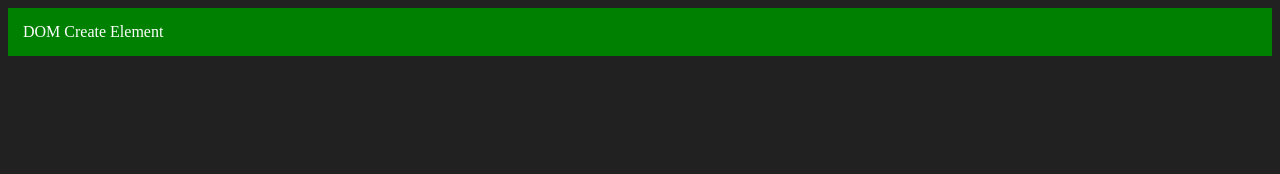
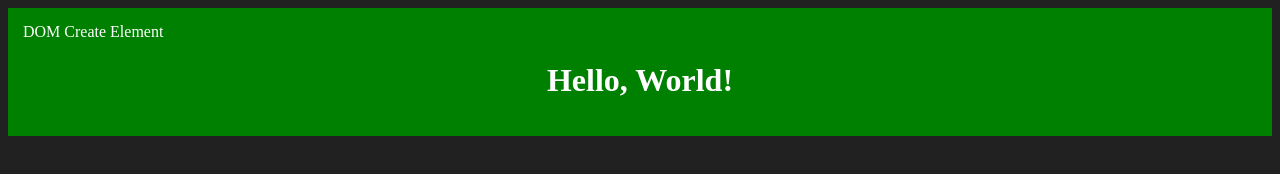
Before and after one commit to Sxhil296/javaScript, a plain HTML site: page dom/three.html in a window 1280 px wide. Drawn offline with Linux system fonts and the light colour scheme.

Commit message:
createElement and appendChild

```diff
--- a/dom/three.html
+++ b/dom/three.html
@@ -22,9 +22,13 @@
     divEl.style.backgroundColor = "green";
     divEl.style.padding = "15px";
     // divEl.innerText = "DOM Create Element"
-    const addText = document.createTextNode("DOM Create Element")
-    divEl.appendChild(addText)
-    document.body.appendChild(divEl)
-
+    const addText = document.createTextNode("DOM Create Element");
+    divEl.appendChild(addText);
+    document.body.appendChild(divEl);
+    const headingEl = document.createElement("h1");
+    headingEl.style.textAlign = "center";
+    const addHeadingText = document.createTextNode("Hello, World!");
+    headingEl.appendChild(addHeadingText);
+    divEl.appendChild(headingEl);
   </script>
 </html>
```
